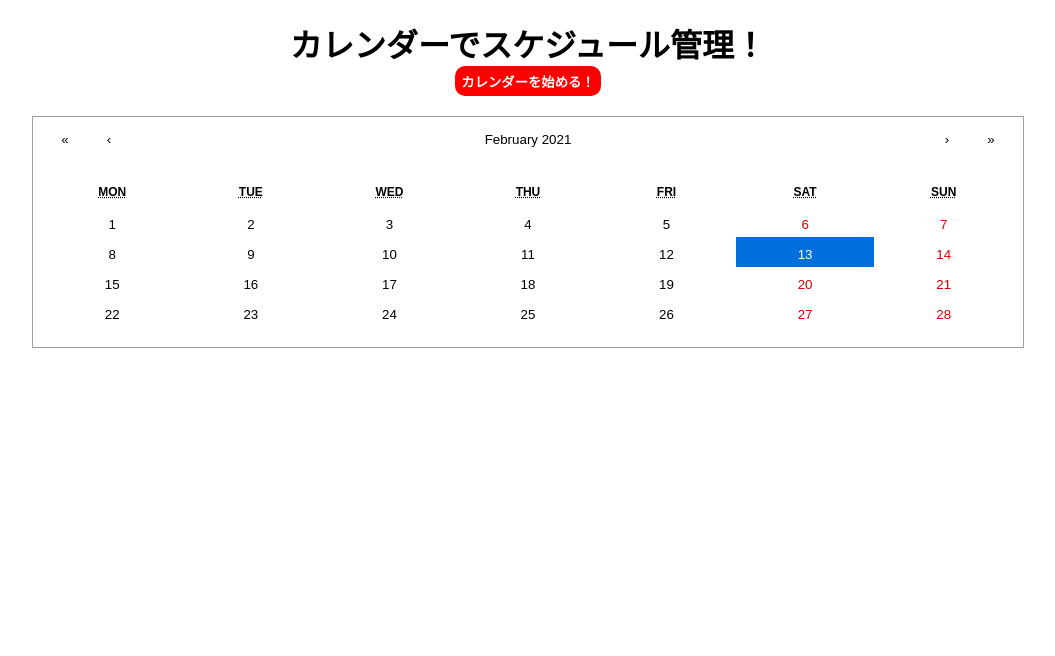
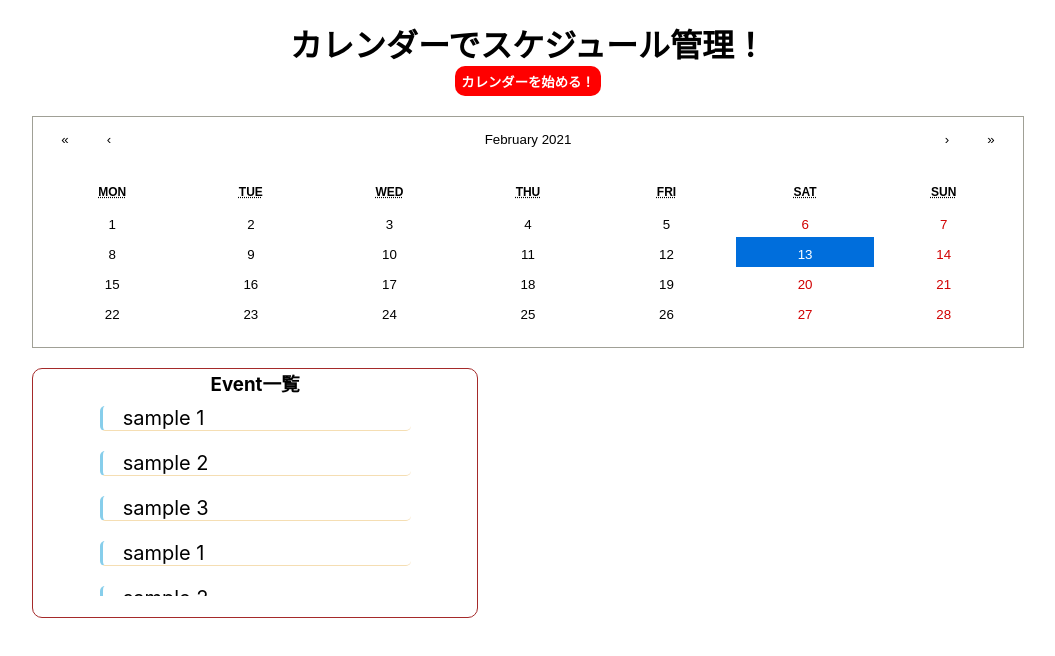
Before and after one commit to takaya787/cal_frontend, a Next.js app in the folder apps/: page / in a window 1280 px wide. Shown: the top 656 px of the page, without its empty margins (112-1167 px from the left). Built offline with nearby package versions, Linux system fonts and the light colour scheme.

Commit message:
eventlistsの外枠は完成

```diff
--- /dev/null
+++ b/apps/components/Lists/EventList.js
@@ -0,0 +1,25 @@
+import React, { useState, useEffect, useContext } from 'react'
+
+import styles from './EventList.module.css'
+//props {activeDate: date}
+export const EventList = (props) => {
+  const [actualEvents, setactualEvents] = useState([])
+
+  return (
+    <div className={styles.eventlist}>
+      <h3 className={styles.title}>Event一覧</h3>
+      <ul className={styles.lists}>
+        <li className={styles.list_each}>sample 1</li>
+        <li className={styles.list_each}>sample 2</li>
+        <li className={styles.list_each}>sample 3</li>
+        <li className={styles.list_each}>sample 1</li>
+        <li className={styles.list_each}>sample 2</li>
+        <li className={styles.list_each}>sample 3</li>
+        <li className={styles.list_each}>sample 1</li>
+        <li className={styles.list_each}>sample 2</li>
+        <li className={styles.list_each}>sample 3</li>
+      </ul>
+    </div>
+  )
+
+}
--- /dev/null
+++ b/apps/components/Lists/EventList.module.css
@@ -0,0 +1,30 @@
+.eventlist {
+  display: inline-block;
+  width: 90%;
+  margin-right: 10%;
+  height: 250px;
+  border: 1px solid brown;
+  border-radius: 10px;
+}
+
+.title {
+  text-align: center;
+}
+.lists {
+  height: 200px;
+  padding: 0;
+  margin: 0;
+  display: flex;
+  overflow: scroll;
+  flex-direction: column;
+  list-style: none;
+}
+.list_each {
+  height: 30px;
+  font-size: 20px;
+  padding-left: 20px;
+  margin: 10px 15%;
+  border-left: 3px solid skyblue;
+  border-bottom: 1px solid wheat;
+  border-radius: 5px;
+}
--- a/apps/components/Main.js
+++ b/apps/components/Main.js
@@ -9,7 +9,7 @@ import { EventFrom } from './Forms/EventForm'
 export const Main = () => {
   //react-calendar用のstate
   const [value, onChange] = useState(new Date());
-  const [activeStartDate, setActiveStartDate] = useState(new Date());
+  const [activeDate, setActiveDate] = useState(new Date());
   //EventForm用のstate
   const [isEventForm, setIsEventForm] = useState(false);
 
@@ -25,7 +25,7 @@ export const Main = () => {
         onClickDay={(value, event) => {
           setIsEventForm(true);
         }}
-        onActiveStartDateChange={({ activeStartDate, value, view }) => setActiveStartDate(activeStartDate)}
+        onActiveStartDateChange={({ activeStartDate, value, view }) => setActiveDate(activeStartDate)}
         tileClassName={styles.height}
         // tileContent={({ date, view }) => setTileContent(date, view)}
 
--- a/apps/pages/index.js
+++ b/apps/pages/index.js
@@ -4,6 +4,7 @@ import styles from '../styles/Home.module.css'
 //components
 import { Main } from '../components/Main'
 import { Modal } from '../components/Modal'
+import { EventList } from '../components/Lists/EventList'
 //others
 import Auth from '../modules/auth'
 import { UserContext } from './_app'
@@ -32,6 +33,12 @@ export default function Home() {
         </>
       )}
       <Main />
+      <div className={styles.board}>
+        <div className={styles.left}>
+          <EventList />
+        </div>
+      </div>
+
     </div>
   )
 }
--- a/apps/styles/Home.module.css
+++ b/apps/styles/Home.module.css
@@ -3,3 +3,15 @@
   padding: 20px;
   text-align: center;
 }
+
+.board {
+  max-width: 1000px;
+  width: 80%;
+  margin: 20px auto 0;
+  height: 250px;
+  display: block;
+}
+.left {
+  text-align: left;
+  width: 50%;
+}
```
